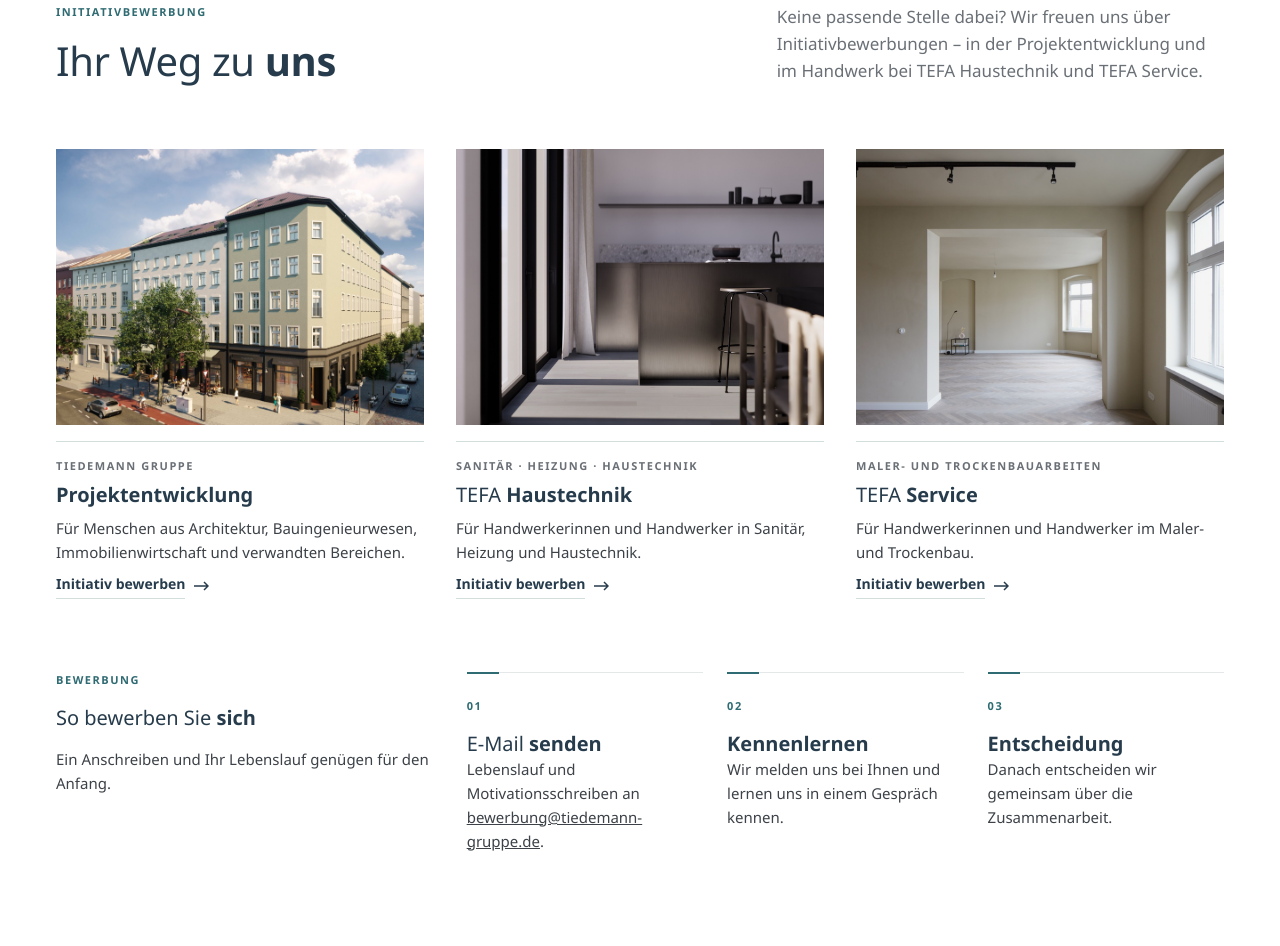
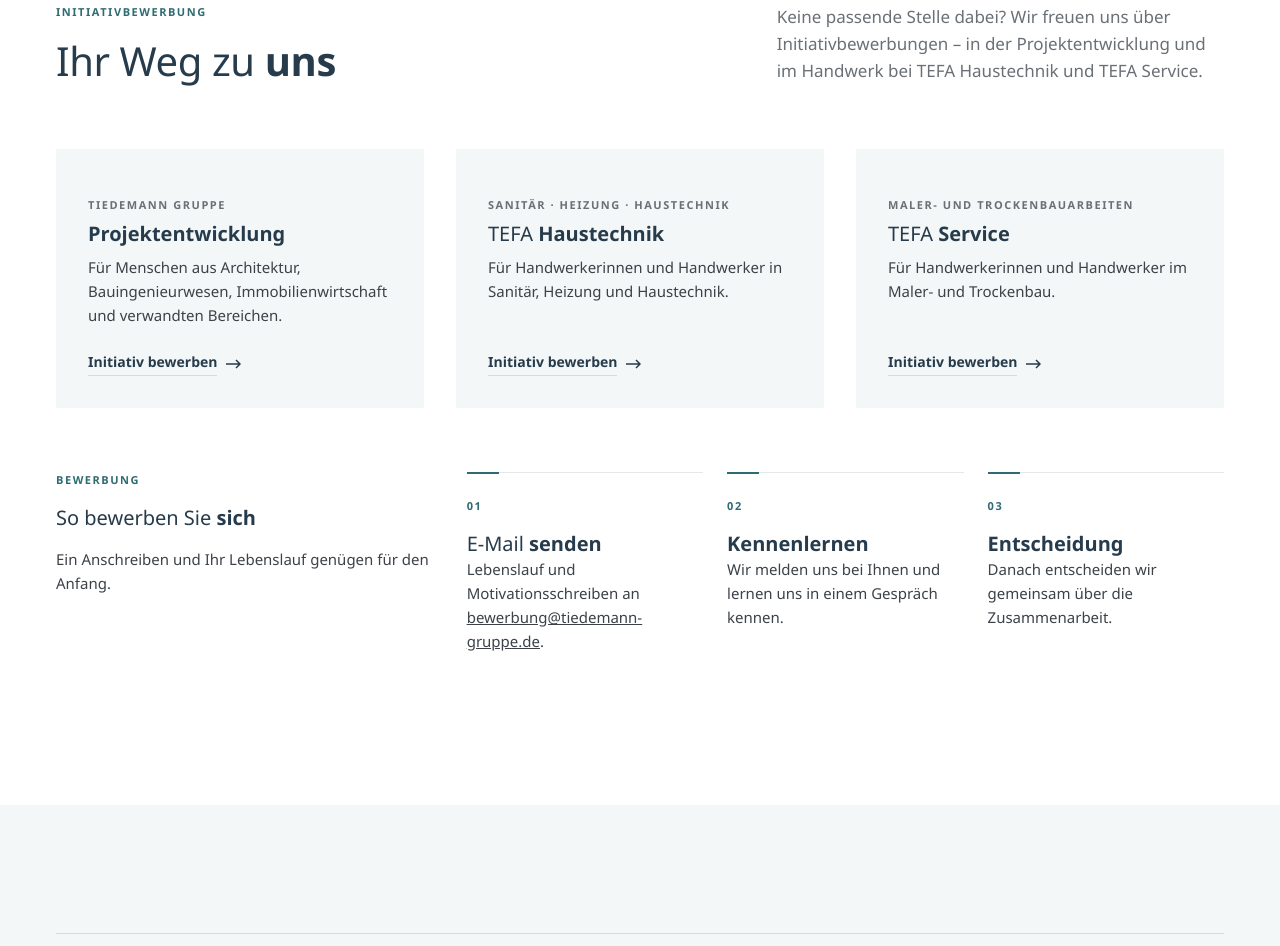
Before and after one commit to hti-berlin/tiedemann-gruppe, a plain HTML site: page jobs.html in a window 1280 px wide. Shown: the part 2390-3336 px from the top of the page. Drawn offline with Linux system fonts and the light colour scheme.

Commit message:
Jobs: Bilder aus Initiativ-Karten entfernt, Textboxen; Versionsnummer gegen Browser-Cache
Co-Authored-By: Claude Opus 5.5 <noreply@anthropic.com>

```diff
--- a/assets/site.css
+++ b/assets/site.css
@@ -400,7 +400,10 @@ a.hero-note:hover strong{ text-decoration:underline; text-decoration-thickness:1
 @media (min-width:768px){ .init-grid{ grid-template-columns:repeat(3,1fr); } }
 .init .media{ overflow:hidden; background:var(--grey); }
 .init .media img{ width:100%; aspect-ratio:4/3; object-fit:cover; }
-.init-text{ margin-top:var(--s2); padding-top:var(--s2); border-top:1px solid var(--blue-grey); }
+.init{ display:flex; flex-direction:column; background:var(--subtle); padding:var(--s4) var(--s3); }
+@media (min-width:768px){ .init{ padding:var(--s5) var(--s4) var(--s4); } }
+.init-text{ display:flex; flex-direction:column; flex:1; }
+.init-text .link{ margin-top:auto; padding-top:var(--s3); }
 .init-text .label{ margin-bottom:var(--s1); color:var(--muted); }
 .init-text .h2{ margin-bottom:var(--s1); }
 
--- a/jobs.html
+++ b/jobs.html
@@ -5,7 +5,7 @@
 <meta name="viewport" content="width=device-width, initial-scale=1">
 <title>Jobs · Tiedemann Gruppe</title>
 <meta name="description" content="Jobs bei der Tiedemann Gruppe in Berlin-Mitte: Projektleiter (m/w/d) Immobilienprojektentwicklung sowie Initiativbewerbungen für Projektentwicklung, TEFA Haustechnik und TEFA Service.">
-<link rel="stylesheet" href="assets/site.css">
+<link rel="stylesheet" href="assets/site.css?v=6">
 </head>
 <body>
 <a class="skip" href="#inhalt">Zum Inhalt springen</a>
@@ -171,7 +171,6 @@
     </div>
     <ul class="init-grid">
       <li class="init reveal">
-        <div class="media"><img src="assets/projekte/brunneneck-strasse.jpg" width="2000" height="1239" loading="lazy" style="object-position:60% 50%" alt="Visualisierung des Brunnenecks an der Brunnenstraße in Berlin-Mitte"></div>
         <div class="init-text">
           <span class="label">Tiedemann Gruppe</span>
           <h3 class="h2"><em>Projektentwicklung</em></h3>
@@ -180,7 +179,6 @@
         </div>
       </li>
       <li class="init reveal">
-        <div class="media"><img src="assets/projekte/lausitzer-neubau.jpg" width="1300" height="2000" loading="lazy" style="object-position:50% 58%" alt="Küche im Neubau des Lausitzer Quartiers, Visualisierung"></div>
         <div class="init-text">
           <span class="label">Sanitär · Heizung · Haustechnik</span>
           <h3 class="h2">TEFA <em>Haustechnik</em></h3>
@@ -190,7 +188,6 @@
       </li>
       <!-- PRÜFEN: Leistungsbereich TEFA Service -->
       <li class="init reveal">
-        <div class="media"><img src="assets/projekte/brunneneck-bestand-we32.jpg" width="1200" height="800" loading="lazy" alt="Sanierte Altbauwohnung im Brunneneck mit hohen Fenstern"></div>
         <div class="init-text">
           <span class="label">Maler- und Trockenbauarbeiten</span>
           <h3 class="h2">TEFA <em>Service</em></h3>
@@ -333,6 +330,6 @@
   </div>
 </dialog>
 
-<script src="assets/site.js"></script>
+<script src="assets/site.js?v=6"></script>
 </body>
 </html>
```
Also changed, not shown: index.html (+2 -2 lines), team.html (+2 -2 lines).
